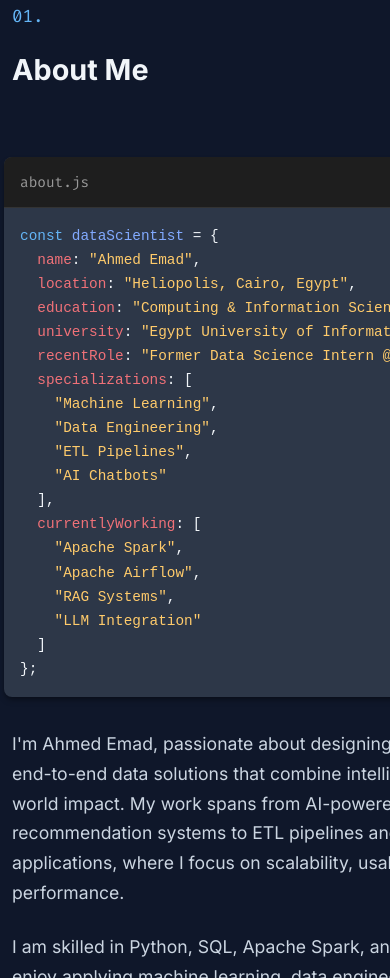
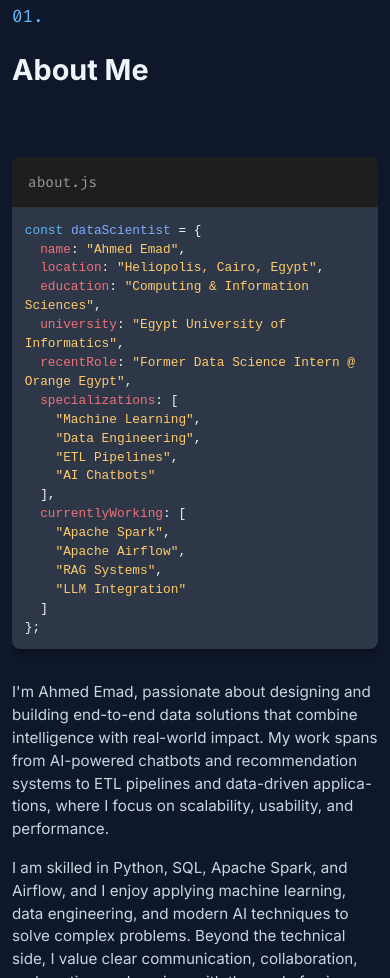
Before and after one commit to AhmedYasserEssam/Portfolio, a plain HTML site: page index.html in a window 390 px wide. Shown: the part 1022-2000 px from the top of the page. Drawn offline with nearby package versions, Linux system fonts and the light colour scheme.

Commit message:
updated website

```diff
--- a/script.js
+++ b/script.js
@@ -712,6 +712,41 @@ function initializeMobileOptimizations() {
             // Add some top padding to ensure photo is not cut off
             hero.style.paddingTop = `${navbarHeight + 20}px`;
         }
+
+        // Fix About section text rendering on mobile
+        const aboutSection = document.querySelector('#about');
+        const aboutText = document.querySelector('.about-text');
+        if (aboutSection && aboutText && window.innerWidth <= 768) {
+            // Ensure proper text wrapping and prevent cutoff
+            aboutText.style.width = '100%';
+            aboutText.style.maxWidth = '100%';
+            aboutText.style.overflowWrap = 'break-word';
+            aboutText.style.wordWrap = 'break-word';
+
+            // Fix code blocks
+            const codeBlocks = aboutSection.querySelectorAll('.code-block');
+            codeBlocks.forEach(block => {
+                block.style.width = '100%';
+                block.style.maxWidth = '100%';
+                block.style.margin = '0 0 2rem 0';
+
+                const codeContent = block.querySelector('.code-content');
+                if (codeContent) {
+                    codeContent.style.overflowX = 'auto';
+                    codeContent.style.wordWrap = 'break-word';
+                }
+            });
+
+            // Fix paragraphs
+            const paragraphs = aboutText.querySelectorAll('p');
+            paragraphs.forEach(p => {
+                p.style.width = '100%';
+                p.style.maxWidth = '100%';
+                p.style.wordWrap = 'break-word';
+                p.style.overflowWrap = 'break-word';
+                p.style.hyphens = 'auto';
+            });
+        }
     }
 
     // Set initial viewport height
--- a/styles.css
+++ b/styles.css
@@ -89,6 +89,26 @@ html {
     min-height: 100vh;
     min-height: -webkit-fill-available;
   }
+
+  /* Prevent text cutoff on mobile */
+  * {
+    word-wrap: break-word;
+    overflow-wrap: break-word;
+  }
+
+  p, span, div {
+    max-width: 100%;
+    box-sizing: border-box;
+  }
+
+  .section {
+    overflow: hidden;
+  }
+
+  .container {
+    max-width: 100%;
+    overflow: hidden;
+  }
 }
 
 body {
@@ -773,6 +793,15 @@ body {
   grid-template-columns: 2fr 1fr;
   gap: 4rem;
   align-items: start;
+  width: 100%;
+  max-width: 100%;
+  overflow: hidden;
+}
+
+.about-text {
+  width: 100%;
+  max-width: 100%;
+  overflow-wrap: break-word;
 }
 
 .code-block {
@@ -798,6 +827,8 @@ body {
 .code-content {
   padding: 1.5rem;
   overflow-x: auto;
+  word-wrap: break-word;
+  overflow-wrap: break-word;
 }
 
 .code-content pre {
@@ -935,6 +966,9 @@ body {
   margin-bottom: 1.5rem;
   font-size: 1.1rem;
   line-height: 1.7;
+  word-wrap: break-word;
+  overflow-wrap: break-word;
+  hyphens: auto;
 }
 
 .skills-section h3 {
@@ -1759,13 +1793,37 @@ body {
     gap: 2.5rem;
   }
 
+  .about-text {
+    width: 100%;
+    overflow-wrap: break-word;
+  }
+
+  .about-text p {
+    font-size: 1rem;
+    line-height: 1.6;
+    margin-bottom: 1.25rem;
+    word-wrap: break-word;
+    overflow-wrap: break-word;
+    hyphens: auto;
+  }
+
   .code-block {
-    margin: 0 -0.5rem 2rem;
+    margin: 0 0 2rem;
+    border-radius: 8px;
+    overflow: hidden;
   }
 
   .code-content {
     padding: 1rem;
     font-size: 0.85rem;
+    overflow-x: auto;
+    word-wrap: break-word;
+  }
+
+  .code-content pre {
+    white-space: pre-wrap;
+    word-wrap: break-word;
+    overflow-wrap: break-word;
   }
 
   .skills-section h3 {
@@ -1854,7 +1912,8 @@ body {
 
   .contact-info {
     padding: 1.25rem;
-    margin: 0 -0.5rem 2.5rem;
+    margin: 0 0 2.5rem;
+    border-radius: 8px;
   }
 
   .social-link {
@@ -1868,6 +1927,43 @@ body {
   .hero {
     padding: calc(var(--nav-height) + 0.5rem) 0.75rem 1.5rem;
     min-height: calc(100vh - var(--nav-height));
+  }
+
+  .about-text p {
+    font-size: 0.95rem;
+    line-height: 1.5;
+    margin-bottom: 1rem;
+    padding: 0;
+    text-align: left;
+  }
+
+  .code-block {
+    margin: 0 0 1.5rem;
+  }
+
+  .code-content {
+    padding: 0.8rem;
+    font-size: 0.8rem;
+  }
+
+  .code-content pre {
+    font-size: 0.8rem;
+    line-height: 1.4;
+  }
+
+  .skills-section {
+    width: 100%;
+    overflow: hidden;
+  }
+
+  .skill-tags {
+    justify-content: flex-start;
+    gap: 0.5rem;
+  }
+
+  .skill-tag {
+    font-size: 0.8rem;
+    padding: 0.35rem 0.7rem;
   }
 
   .hero-title {
@@ -1934,6 +2030,35 @@ body {
 @media (max-width: 360px) {
   .hero {
     padding: calc(var(--nav-height) + 0.25rem) 0.5rem 1rem;
+  }
+
+  .about-text p {
+    font-size: 0.9rem;
+    line-height: 1.5;
+    margin-bottom: 1rem;
+  }
+
+  .code-content {
+    padding: 0.75rem;
+    font-size: 0.75rem;
+  }
+
+  .code-content pre {
+    font-size: 0.75rem;
+    line-height: 1.3;
+  }
+
+  .skills-section h3 {
+    font-size: 1.1rem;
+  }
+
+  .skill-category h4 {
+    font-size: 0.9rem;
+  }
+
+  .skill-tag {
+    font-size: 0.75rem;
+    padding: 0.3rem 0.6rem;
   }
 
   .hero-title {
```
